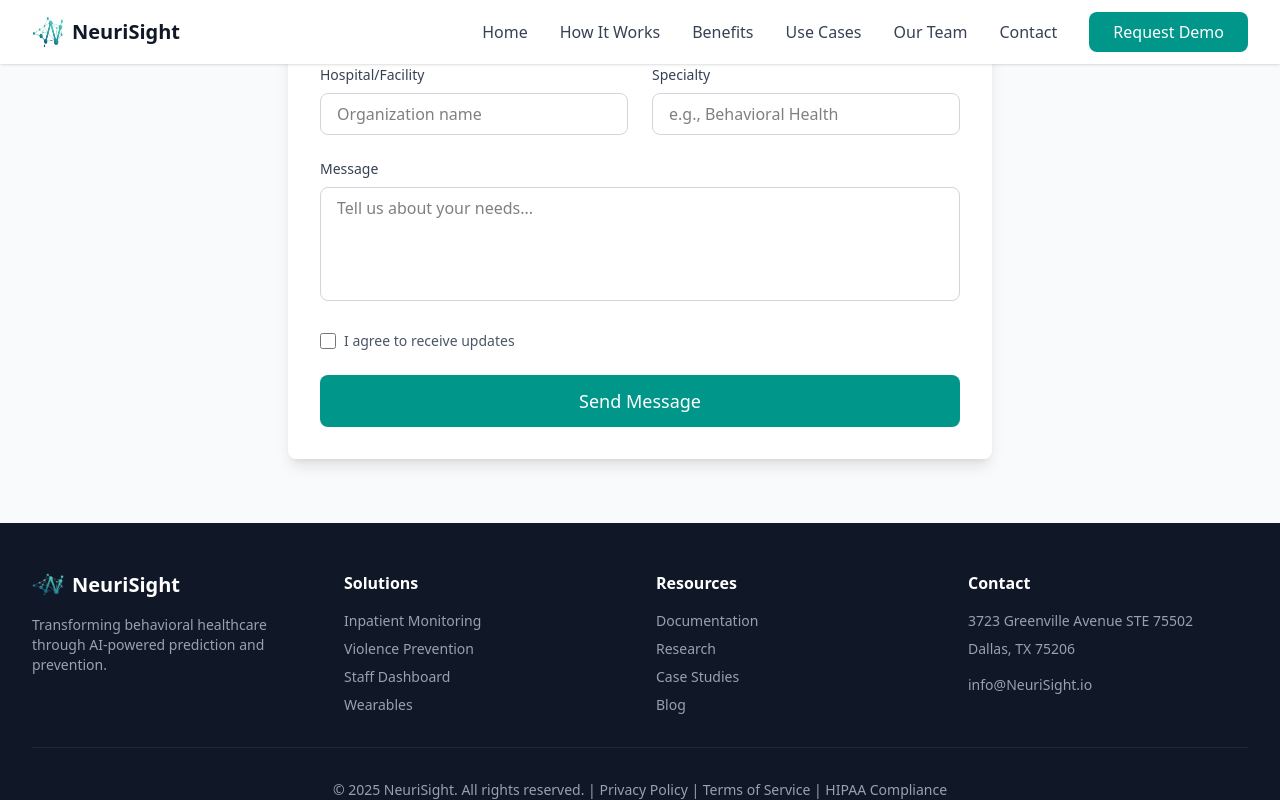
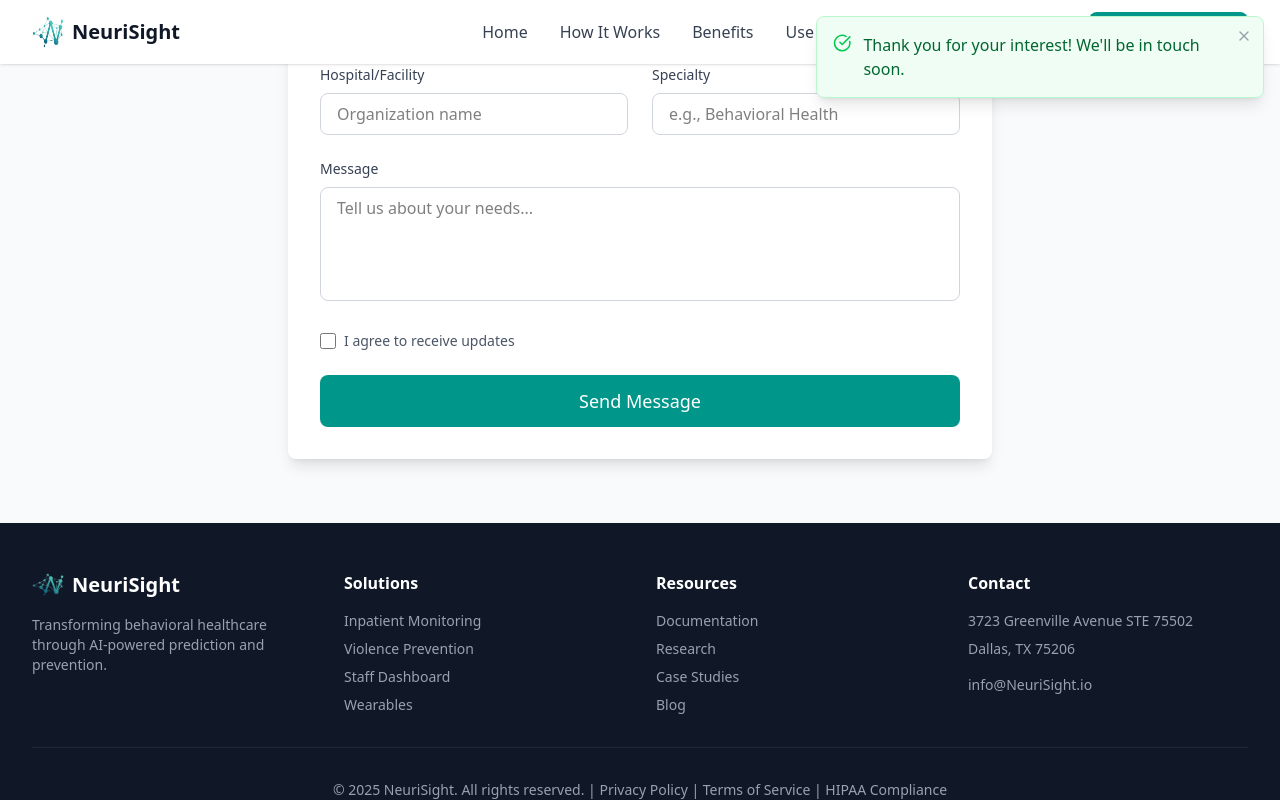
Before and after one commit to neurisight/mindwatch-landing, a React (Vite) app: page / in a window 1280 px wide. Both pictures are taken after typing "Sample", "name@example.com", "Sample", "Sample", "Sample" into the empty fields and a click on the button "Send Message". Shown: the part 4263-5063 px from the top of the page. Built offline with nearby package versions, Linux system fonts and the light colour scheme.

Commit message:
added toast for contact form submit and error

```diff
--- a/src/components/ContactForm.tsx
+++ b/src/components/ContactForm.tsx
@@ -1,57 +1,77 @@
-import React, { useState } from "react";
+import React, { useState } from 'react';
+import Toast from './Toast';
 
 const ContactForm = () => {
   const [formData, setFormData] = useState({
-    name: "",
-    email: "",
-    hospital: "",
-    specialty: "",
-    message: "",
+    name: '',
+    email: '',
+    hospital: '',
+    specialty: '',
+    message: ''
   });
+
+  const [toast, setToast] = useState(null);
 
   const handleSubmit = (e) => {
     e.preventDefault();
 
-    // Validation
-    if (!formData.name.trim() || !formData.email.trim() || !formData.message.trim()) {
-      alert("Please fill out all required fields: Name, Email, and Message.");
+    // Validate required fields
+    if (!formData.name || !formData.email) {
+      setToast({
+        message: 'Please fill in all required fields.',
+        type: 'error'
+      });
       return;
     }
 
-    console.log("Form submitted:", formData);
-    alert("Thank you for your interest! We'll be in touch soon.");
+    // Simulate form submission
+    console.log('Form submitted:', formData);
+
+    // Show success toast
+    setToast({
+      message: 'Thank you for your interest! We\'ll be in touch soon.',
+      type: 'success'
+    });
+
+    // Reset form
     setFormData({
-      name: "",
-      email: "",
-      hospital: "",
-      specialty: "",
-      message: "",
+      name: '',
+      email: '',
+      hospital: '',
+      specialty: '',
+      message: ''
     });
   };
 
   const handleChange = (e) => {
     setFormData({ ...formData, [e.target.name]: e.target.value });
   };
+
   return (
+    <>
+      {toast && (
+        <Toast
+          message={toast.message}
+          type={toast.type}
+          onClose={() => setToast(null)}
+        />
+      )}
+
       <section id="contact" className="py-16 bg-gray-50">
         <div className="max-w-3xl mx-auto px-4 sm:px-6 lg:px-8">
-        <h2 className="text-3xl md:text-4xl font-bold text-center mb-4">
-          Request a Demo
-        </h2>
-        <p className="text-center text-gray-600 mb-8">
-          See NeuriSight in action and learn how it can transform your
-          healthcare facility
-        </p>
+          <h2 className="text-3xl md:text-4xl font-bold text-center mb-4">Request a Demo</h2>
+          <p className="text-center text-gray-600 mb-8">See NeuriSight in action and learn how it can transform your healthcare facility</p>
 
           <div className="bg-white rounded-lg shadow-lg p-6 md:p-8">
             <div className="grid md:grid-cols-2 gap-6 mb-6">
               <div>
                 <label className="block text-sm font-medium text-gray-700 mb-2">
-                Name *
+                  Name <span className="text-red-500">*</span>
                 </label>
                 <input
                   type="text"
                   name="name"
+                  required
                   value={formData.name}
                   onChange={handleChange}
                   className="w-full px-4 py-2 border border-gray-300 rounded-lg focus:ring-2 focus:ring-teal-600 focus:border-transparent"
@@ -60,11 +80,12 @@ const ContactForm = () => {
               </div>
               <div>
                 <label className="block text-sm font-medium text-gray-700 mb-2">
-                Email *
+                  Email <span className="text-red-500">*</span>
                 </label>
                 <input
                   type="email"
                   name="email"
+                  required
                   value={formData.email}
                   onChange={handleChange}
                   className="w-full px-4 py-2 border border-gray-300 rounded-lg focus:ring-2 focus:ring-teal-600 focus:border-transparent"
@@ -75,9 +96,7 @@ const ContactForm = () => {
 
             <div className="grid md:grid-cols-2 gap-6 mb-6">
               <div>
-              <label className="block text-sm font-medium text-gray-700 mb-2">
-                Hospital/Facility
-              </label>
+                <label className="block text-sm font-medium text-gray-700 mb-2">Hospital/Facility</label>
                 <input
                   type="text"
                   name="hospital"
@@ -88,9 +107,7 @@ const ContactForm = () => {
                 />
               </div>
               <div>
-              <label className="block text-sm font-medium text-gray-700 mb-2">
-                Specialty
-              </label>
+                <label className="block text-sm font-medium text-gray-700 mb-2">Specialty</label>
                 <input
                   type="text"
                   name="specialty"
@@ -103,9 +120,7 @@ const ContactForm = () => {
             </div>
 
             <div className="mb-6">
-            <label className="block text-sm font-medium text-gray-700 mb-2">
-              Message
-            </label>
+              <label className="block text-sm font-medium text-gray-700 mb-2">Message</label>
               <textarea
                 name="message"
                 value={formData.message}
@@ -119,9 +134,7 @@ const ContactForm = () => {
             <div className="mb-6">
               <label className="flex items-center">
                 <input type="checkbox" className="mr-2 w-4 h-4" />
-              <span className="text-sm text-gray-600">
-                I agree to receive updates
-              </span>
+                <span className="text-sm text-gray-600">I agree to receive updates</span>
               </label>
             </div>
 
@@ -134,6 +147,7 @@ const ContactForm = () => {
           </div>
         </div>
       </section>
+    </>
   );
 };
 
--- /dev/null
+++ b/src/components/Toast.jsx
@@ -0,0 +1,48 @@
+import React, { useEffect } from 'react';
+import { CheckCircle, XCircle, X } from 'lucide-react';
+
+const Toast = ({ message, type = 'success', onClose }) => {
+  useEffect(() => {
+    const timer = setTimeout(() => {
+      onClose();
+    }, 5000); // Auto-close after 5 seconds
+
+    return () => clearTimeout(timer);
+  }, [onClose]);
+
+  const styles = {
+    success: {
+      bg: 'bg-green-50',
+      border: 'border-green-200',
+      text: 'text-green-800',
+      icon: <CheckCircle className="w-5 h-5 text-green-500" />
+    },
+    error: {
+      bg: 'bg-red-50',
+      border: 'border-red-200',
+      text: 'text-red-800',
+      icon: <XCircle className="w-5 h-5 text-red-500" />
+    }
+  };
+
+  const style = styles[type];
+
+  return (
+    <div className="fixed top-4 right-4 z-50 animate-slide-in">
+      <div className={`${style.bg} ${style.border} border rounded-lg shadow-lg p-4 pr-12 max-w-md`}>
+        <div className="flex items-start space-x-3">
+          {style.icon}
+          <p className={`${style.text} font-medium`}>{message}</p>
+        </div>
+        <button
+          onClick={onClose}
+          className="absolute top-3 right-3 text-gray-400 hover:text-gray-600"
+        >
+          <X className="w-4 h-4" />
+        </button>
+      </div>
+    </div>
+  );
+};
+
+export default Toast;
--- a/src/index.css
+++ b/src/index.css
@@ -1 +1,16 @@
 @import "tailwindcss";
+
+@keyframes slide-in {
+  from {
+    transform: translateX(100%);
+    opacity: 0;
+  }
+  to {
+    transform: translateX(0);
+    opacity: 1;
+  }
+}
+
+.animate-slide-in {
+  animation: slide-in 0.3s ease-out;
+}
```
Lines whose indentation alone changed are shown as unchanged.
